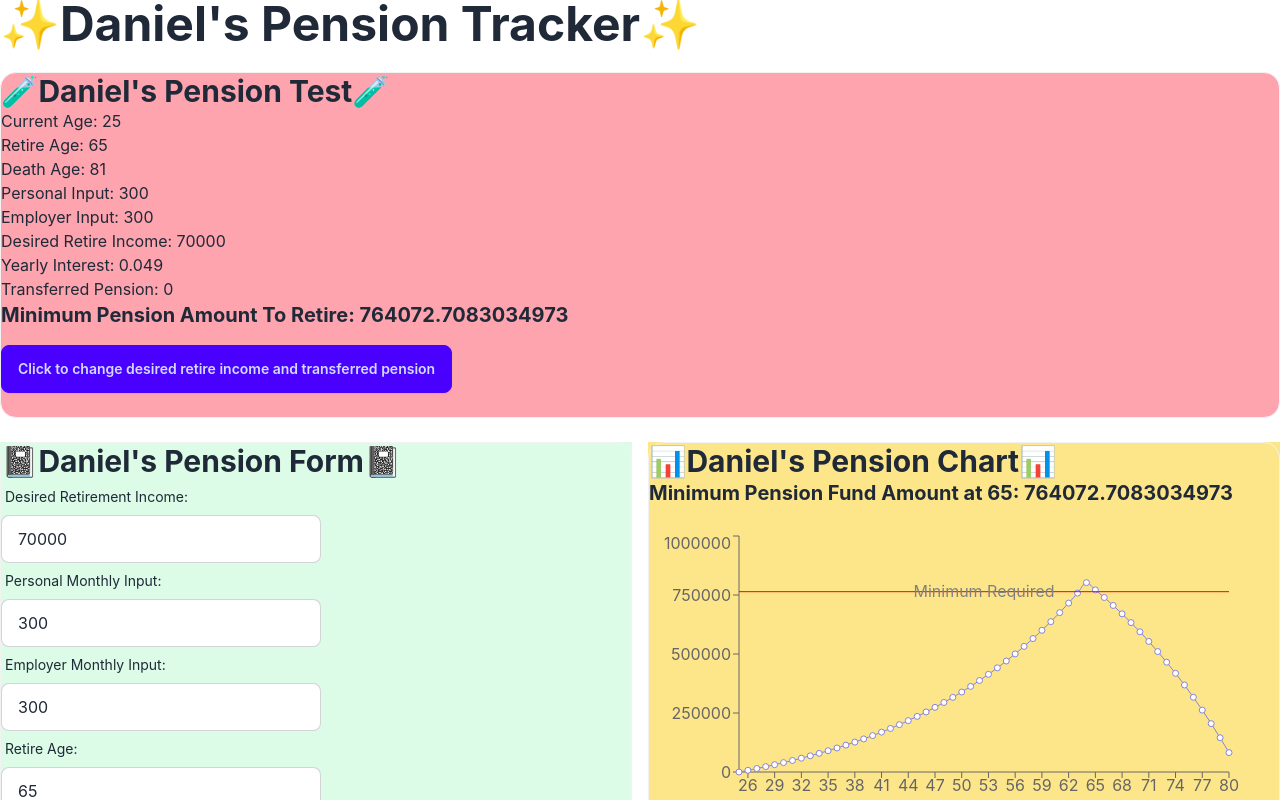
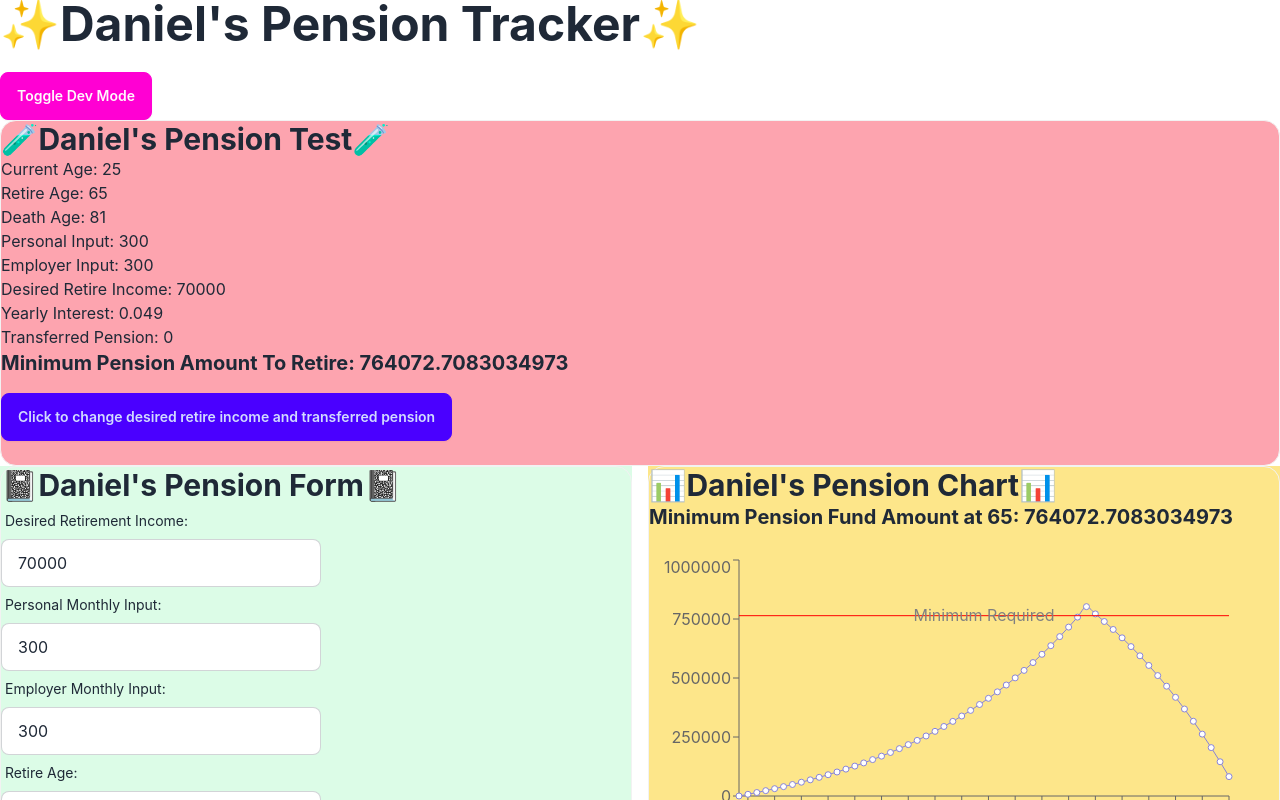
Before and after one commit to zjian107-su/React-Learn-Pension, a React (Create React App) app: page / in a window 1280 px wide. Shown: the top 800 px of the page. Built offline with nearby package versions, Linux system fonts and the light colour scheme.

Commit message:
✨ update: add devMode to contextAPI for better project revision

```diff
--- a/src/components/PensionTest/pensionTest.tsx
+++ b/src/components/PensionTest/pensionTest.tsx
@@ -6,7 +6,8 @@ import { PensionContext } from "../../context/PensionContext";
 // when you click the button, it should change the gloobal state
 function PensionTest() {
   const [retirementAmount, setRetirementAmount] = useState(0);
-  const { pensionData, setPensionData } = useContext(PensionContext);
+  const { pensionData, setPensionData, devMode, setDevMode } =
+    useContext(PensionContext);
 
   const clickHandler = () => {
     setPensionData({
@@ -22,6 +23,10 @@ function PensionTest() {
     });
   };
 
+  const toggleDevMode = () => {
+    setDevMode(!devMode);
+  };
+
   // test the global state
   useEffect(() => {
     console.log(pensionData);
@@ -33,6 +38,13 @@ function PensionTest() {
   }, [pensionData]);
 
   return (
+    <>
+      <div className="flex justify-start">
+        <button className="btn btn-secondary" onClick={toggleDevMode}>
+          Toggle Dev Mode
+        </button>
+      </div>
+      {devMode && (
         <div className="card bordered bg-rose-300">
           <h2 className="text-3xl font-bold">🧪Daniel's Pension Test🧪</h2>
           <h1>Current Age: {pensionData.currentAge}</h1>
@@ -55,6 +67,8 @@ function PensionTest() {
 
           <br />
         </div>
+      )}
+    </>
   );
 }
 
--- a/src/context/PensionContext.jsx
+++ b/src/context/PensionContext.jsx
@@ -17,6 +17,7 @@ export function PensionProvider({ children }) {
 
   const [devMode, setDevMode] = useState(true);
 
+
   const contextData = {
     pensionData,
     setPensionData,
```
Also changed, not shown: src/App.tsx (+3 -5 lines). Lines whose indentation alone changed are shown as unchanged.
